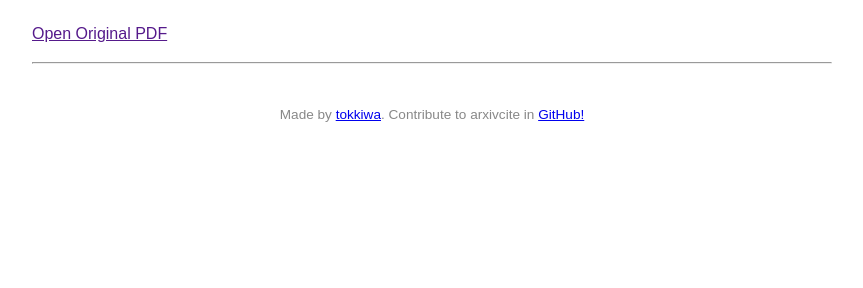
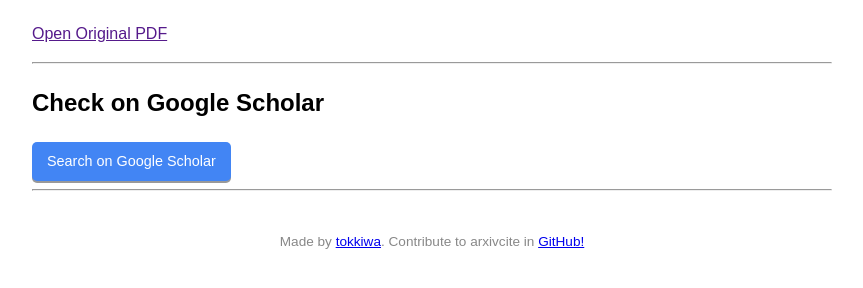
Before and after one commit to tokkiwa/arxivcite, a Flask app: template templates/citation.html in a window 1280 px wide. Shown: the part 61-349 px from the top of the page, without its empty margins (208-1071 px from the left). Run offline with Flask 3, Linux system fonts and the light colour scheme; the template is opened without the code that fills it, so the values that code supplies are empty.

Commit message:
add scholar button

```diff
--- a/app.py
+++ b/app.py
@@ -1,5 +1,8 @@
 from flask import Flask, render_template
 import arxiv
+from urllib.parse import quote_plus
+
+app = Flask(__name__)
 
 def get_paper_details(paper_id):
     """論文IDを使ってarXiv APIから論文情報を取得する"""
@@ -56,19 +59,23 @@ def generate_citations(details):
     )
     return citations
 
-app = Flask(__name__)
-# トップページ用のルートを追加
 @app.route('/')
 def index():
     return render_template('index.html')
+
 @app.route('/pdf/<paper_id>')
 @app.route('/abs/<paper_id>')
 def show_citation(paper_id):
     details = get_paper_details(paper_id)
     if not details:
         return "Paper not found.", 404
+
     citations = generate_citations(details)
-    return render_template('citation.html', paper=details, citations=citations)
+
+    # Google ScholarのURLを生成
+    google_scholar_url = f"https://scholar.google.com/scholar?q={quote_plus(details['title'])}"
+
+    return render_template('citation.html', paper=details, citations=citations, google_scholar_url=google_scholar_url)
 
 if __name__ == '__main__':
     # 開発用サーバーを起動
--- a/templates/citation.html
+++ b/templates/citation.html
@@ -8,12 +8,39 @@
         pre { background-color: #f4f4f4; padding: 1em; border-radius: 5px; white-space: pre-wrap; position: relative; }
         .copy-btn { position: absolute; top: 10px; right: 10px; cursor: pointer; border: 1px solid #ccc; background: #fff; padding: 5px 8px; border-radius: 3px;}
         .copy-btn:hover { background: #eee; }
+        /* ボタン風のスタイルを追加 */
+        .scholar-btn {
+            display: inline-block;
+            padding: 8px 15px;
+            font-size: 0.9em;
+            cursor: pointer;
+            text-align: center;
+            text-decoration: none;
+            outline: none;
+            color: #fff;
+            background-color: #4285F4; /* Googleのブランドカラー */
+            border: none;
+            border-radius: 5px;
+            box-shadow: 0 2px #999;
+        }
+        .scholar-btn:hover { background-color: #357ae8 }
+        .scholar-btn:active {
+            background-color: #357ae8;
+            box-shadow: 0 1px #666;
+            transform: translateY(1px);
+        }
     </style>
 </head>
 <body>
     <h1>{{ paper.title }}</h1>
     <p><strong>Authors:</strong> {{ paper.authors | join(', ') }}</p>
     <p><a href="{{ paper.url }}" target="_blank" rel="noopener noreferrer">Open Original PDF</a></p>
+    <hr>
+
+    <h2>Check on Google Scholar</h2>
+    <a href="{{ google_scholar_url }}" target="_blank" rel="noopener noreferrer" class="scholar-btn">
+        Search on Google Scholar
+    </a>
     <hr>
 
     {% for format, text in citations.items() %}
@@ -45,6 +72,7 @@
                 alert('Failed to copy text.');
             });
         }
+        // toggleScholarSearch関数は不要になったため削除
     </script>
     <footer style="font-size: 0.85em; color: #888; text-align: center; margin-top: 40px;">
         Made by <a href="https://github.com/tokkiwa" target="_blank" rel="noopener noreferrer">tokkiwa</a>.
```
